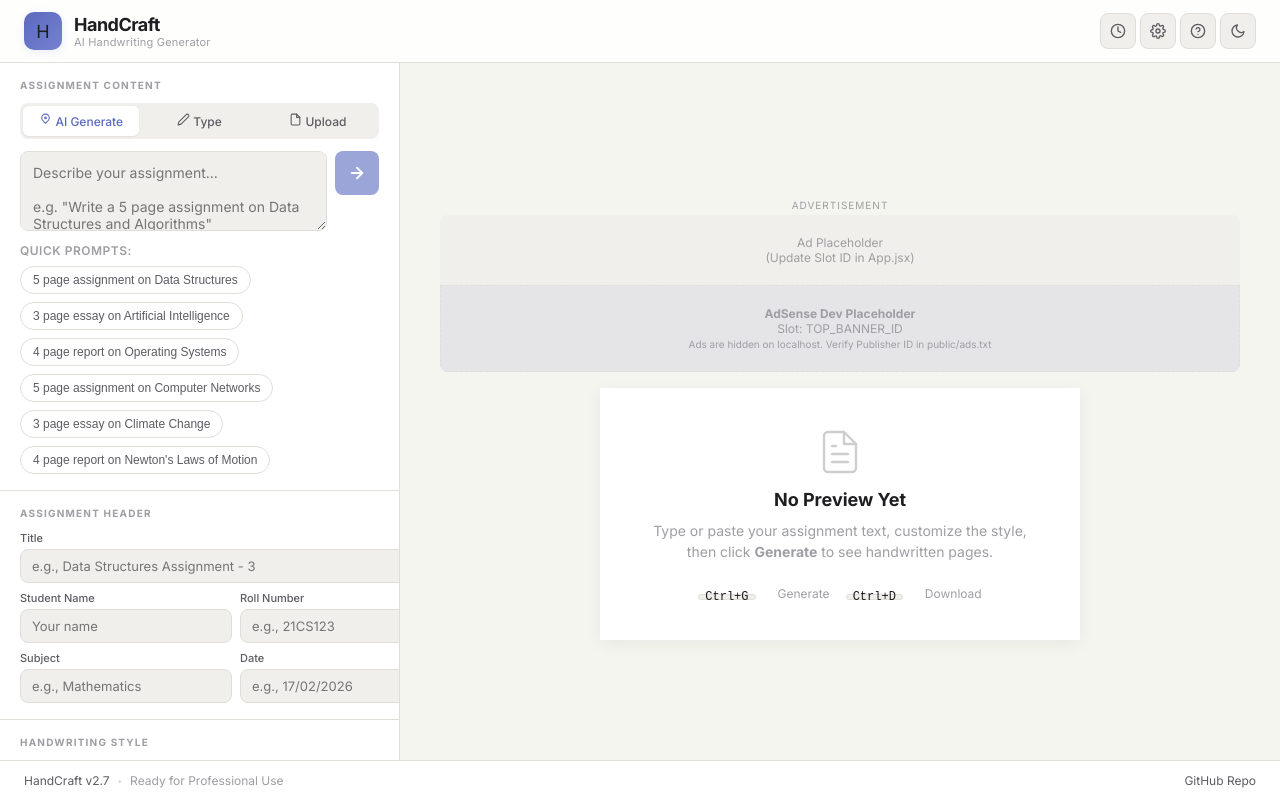
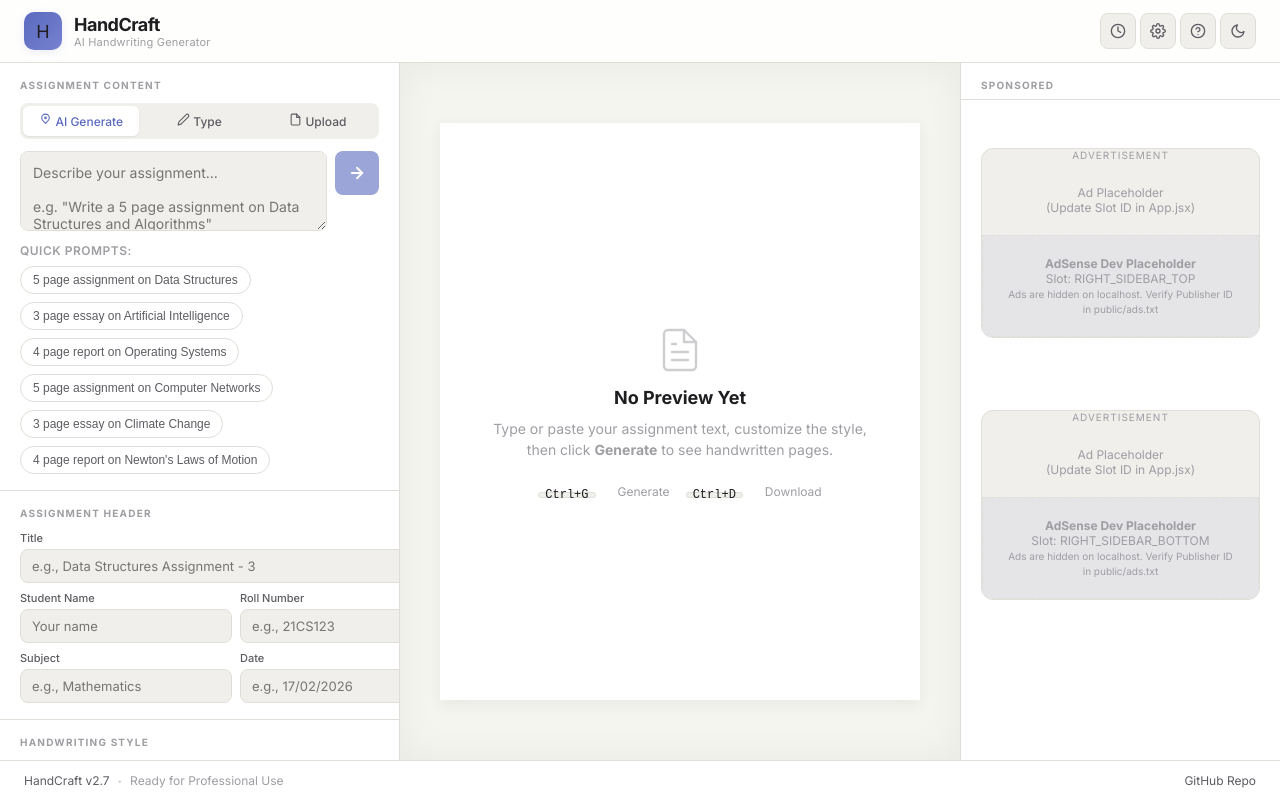
Before and after one commit to thakuradithya12/HandCraft, a React (Vite) app: page / in a window 1280 px wide. Built offline with nearby package versions, Linux system fonts and the light colour scheme; a web font is replaced by a local one.

Commit message:
Implement professional three-column layout with right-hand ads

```diff
--- a/src/App.jsx
+++ b/src/App.jsx
@@ -390,24 +390,31 @@
                         hasPages={canvases.length > 0}
                     />
 
-                    {/* Sidebar Ad Slot */}
+                    {/* Left Sidebar Ad Slot */}
                     <div style={{ padding: '0 20px 20px' }}>
                         <AdUnit slot="SIDEBAR_SLOT_ID" label="Sponsored" />
                     </div>
                 </aside>
 
                 <main className="preview-panel">
-                    {/* Top Ad Slot (High Visibility) */}
-                    <div style={{ width: '100%', maxWidth: '800px', margin: '0 auto' }}>
-                        <AdUnit slot="TOP_BANNER_ID" style={{ display: 'block', height: '90px' }} />
+                    <div className="professional-preview-container">
+                        <PagePreview
+                            canvases={canvases}
+                            currentPage={currentPage}
+                            onPageChange={setCurrentPage}
+                        />
                     </div>
+                </main>
 
-                    <PagePreview
-                        canvases={canvases}
-                        currentPage={currentPage}
-                        onPageChange={setCurrentPage}
-                    />
-                </main>
+                <aside className="right-panel">
+                    <div className="section-label" style={{ padding: '16px 20px 8px', borderBottom: '1px solid var(--border)' }}>SPONSORED</div>
+                    <div className="right-panel-content">
+                        <AdUnit slot="RIGHT_SIDEBAR_TOP" label="ADVERTISEMENT" />
+                        <div style={{ marginTop: '20px' }}>
+                            <AdUnit slot="RIGHT_SIDEBAR_BOTTOM" />
+                        </div>
+                    </div>
+                </aside>
             </div>
 
             <footer className="professional-footer">
--- a/src/index.css
+++ b/src/index.css
@@ -342,6 +342,7 @@
   display: flex;
   flex: 1;
   overflow: hidden;
+  background: var(--bg);
 }
 
 /* ===== LEFT PANEL ===== */
@@ -353,6 +354,7 @@
   background: var(--bg-panel);
   border-right: 1px solid var(--border);
   overflow-y: auto;
+  z-index: 10;
 }
 
 .controls-section {
@@ -371,6 +373,61 @@
   text-transform: uppercase;
   letter-spacing: 1.2px;
   margin-bottom: 12px;
+}
+
+/* ===== PREVIEW PANEL (CENTER) ===== */
+.preview-panel {
+  flex: 1;
+  display: flex;
+  flex-direction: column;
+  overflow: hidden;
+  background: #ebebe5;
+  /* Desk-like light gray */
+  position: relative;
+  box-shadow: inset 0 0 40px rgba(0, 0, 0, 0.05);
+}
+
+[data-theme="dark"] .preview-panel {
+  background: #0b0b0f;
+  box-shadow: inset 0 0 60px rgba(0, 0, 0, 0.4);
+}
+
+.professional-preview-container {
+  flex: 1;
+  overflow-y: auto;
+  display: flex;
+  justify-content: center;
+  padding: 60px 20px;
+  perspective: 1000px;
+}
+
+/* ===== RIGHT PANEL (ADS) ===== */
+.right-panel {
+  width: 320px;
+  min-width: 300px;
+  background: var(--bg-panel);
+  border-left: 1px solid var(--border);
+  display: flex;
+  flex-direction: column;
+  overflow-y: auto;
+  z-index: 10;
+}
+
+.right-panel-content {
+  padding: 20px;
+  display: flex;
+  flex-direction: column;
+  gap: 20px;
+  align-items: center;
+}
+
+/* Ensure AdUnit fits well */
+.right-panel .ad-container {
+  width: 100%;
+  border-radius: var(--radius);
+  overflow: hidden;
+  background: var(--bg-input);
+  border: 1px solid var(--border);
 }
 
 /* ===== TEXT INPUT ===== */
```
